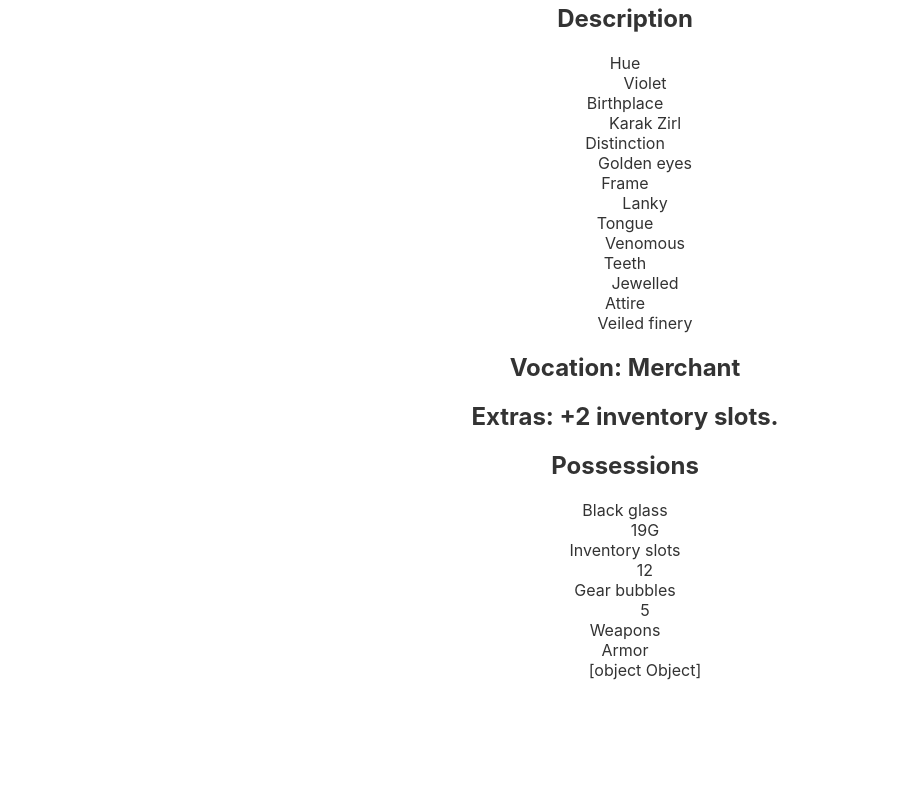
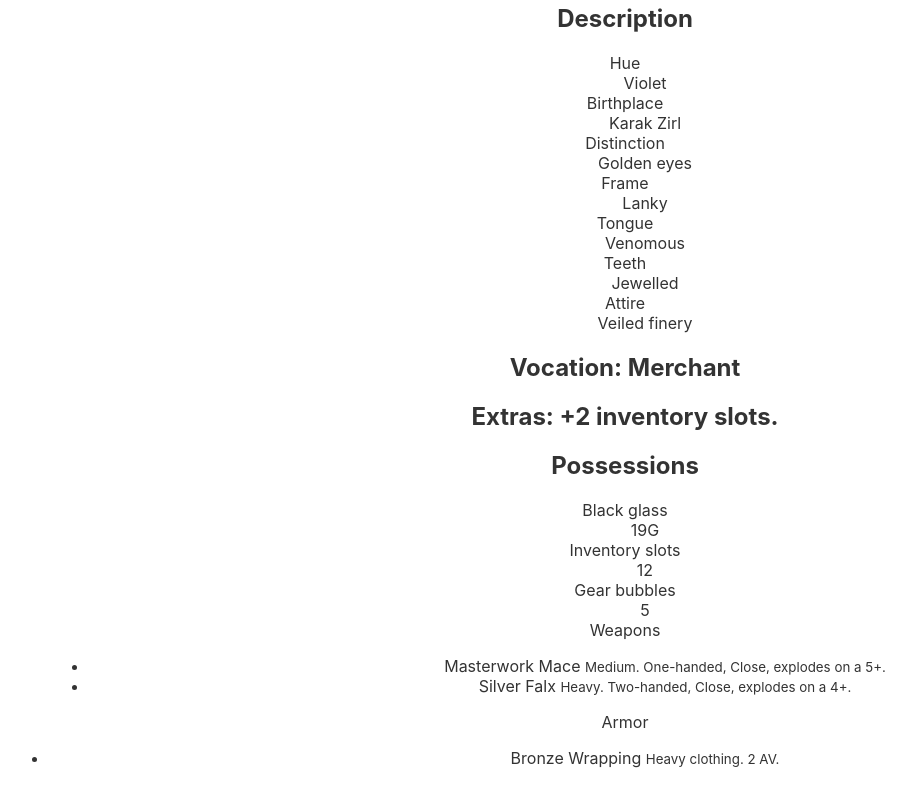
Before and after one commit to robfletcher/million-million-travelers, a Svelte app: page / in a window 1280 px wide. Shown: the part 870-1670 px from the top of the page, without its empty margins (15-925 px from the left). Before the commit the page ends 1582 px from the top, so only its background shows below. Built offline with nearby package versions, Linux system fonts and the light colour scheme.

Commit message:
weapons & armor

```diff
--- a/src/App.svelte
+++ b/src/App.svelte
@@ -1,6 +1,12 @@
 <script>
 	export let traveler;
 	export let backgrounds;
+
+	// TODO: these should only trigger when the relevant property changes
+	$: {
+		traveler.applyArchetype();
+		traveler.applyBackground();
+	}
 </script>
 
 <main>
@@ -67,9 +73,19 @@
 		<dt>Gear bubbles</dt>
 		<dd>{traveler.inventory.gearBubbles}</dd>
 		<dt>Weapons</dt>
-		<dd>{traveler.inventory.weapons}</dd>
+		<dd>
+			<ul>
+			{#each traveler.inventory.weapons as { description, type } }
+				<li>{description} <small>{type}</small></li>
+			{/each}
+			</ul>
+		</dd>
 		<dt>Armor</dt>
-		<dd>{traveler.inventory.armor}</dd>
+		<ul>
+			{#each traveler.inventory.armor as { description, type } }
+				<li>{description} <small>{type}</small></li>
+			{/each}
+			</ul>
 	</dl>
 </main>
 
--- a/src/extras.js
+++ /dev/null
@@ -1,32 +0,0 @@
-import { roll1d3, tableD66 } from './dice.js';
-import { vocations } from './vocations.js';
-
-export const extras = [
-  (traveler) => {
-    const add = roll1d3();
-    traveler.attributes.silver += add;
-    return '+1d3 (' + add + ') Silver.';
-  },
-  (traveler) => {
-    const add = roll1d3();
-    traveler.attributes.salt += add;
-    return '+1d3 (' + add + ') Salt.';
-  },
-  (traveler) => {
-    const add = roll1d3();
-    traveler.attributes.iron += add;
-    return '+1d3 (' + add + ') Iron.';
-  },
-  (traveler) => {
-    traveler.inventory.slots += 2;
-    return '+2 inventory slots.';
-  },
-  (traveler) => {
-    traveler.inventory.gearBubbles += 1;
-    return '+1 Gear Bubble.';
-  },
-  (traveler) => {
-    traveler.vocations.push(tableD66(vocations));
-    return 'Gain another vocation.';
-  }
-];
--- a/src/traveler.js
+++ b/src/traveler.js
@@ -1,34 +1,83 @@
-import { roll3d6, table1D6, table2D6, tableD20, tableD66 } from './dice.js';
+import { roll1d3, roll3d6, table1D6, table2D6, tableD20, tableD66 } from './dice.js';
 import { backgrounds } from './backgrounds.js';
 import { vocations } from './vocations.js';
-import { extras } from './extras.js';
+import { randomArmor, randomWeapon } from './weapons.js';
 
 export class Traveler {
   constructor() {
     this.background = tableD20(backgrounds);
-    this.name = table2D6(this.background.names);
+    this.name = '';
     this.description = [];
-    this.background.tables.forEach(table => {
-      this.description.push({ title: table.title, value: table2D6(table.table) });
-    });
     this.attributes = {
-      silver: roll3d6(),
+      silver: roll3d6(), // TODO: should be 4d6kh3
       salt: roll3d6(),
       iron: roll3d6()
     };
     this.archetype = 'Sword';
     this.level = 1;
     this.xp = 0;
-    this.will = 0; // TODO: base on archetype / level
-    this.stamina = 0; // TODO: base on archetype / level
+    this.will = 0;
+    this.stamina = 0;
     this.vocations = [tableD66(vocations)];
     this.blackGlass = roll3d6() + 10;
     this.inventory = {
       slots: 10,
       gearBubbles: 5,
       weapons: [],
-      armor: {}
+      armor: []
     };
-    this.extra = table1D6(extras)(this);
+    this.extra = table1D6(this.#extras)();
+  };
+
+  #extras = [
+    () => {
+      const add = roll1d3();
+      this.attributes.silver += add;
+      return '+1d3 (' + add + ') Silver.';
+    },
+    () => {
+      const add = roll1d3();
+      this.attributes.salt += add;
+      return '+1d3 (' + add + ') Salt.';
+    },
+    () => {
+      const add = roll1d3();
+      this.attributes.iron += add;
+      return '+1d3 (' + add + ') Iron.';
+    },
+    () => {
+      this.inventory.slots += 2;
+      return '+2 inventory slots.';
+    },
+    () => {
+      this.inventory.gearBubbles += 1;
+      return '+1 Gear Bubble.';
+    },
+    () => {
+      this.vocations.push(tableD66(vocations));
+      return 'Gain another vocation.';
+    }
+  ];
+
+  applyArchetype = () => {
+    if (this.archetype === 'Sword') {
+      this.will = 5;
+      this.stamina = 6;
+      this.inventory.weapons = [randomWeapon(), randomWeapon()];
+    } else {
+      this.will = 4;
+      this.stamina = 6;
+      this.inventory.weapons = [randomWeapon()];
+    }
+    this.inventory.armor = [randomArmor()];
+  };
+
+  applyBackground = () => {
+    this.name = table2D6(this.background.names);
+    this.description = [];
+    this.background.tables.forEach(table => {
+      this.description.push({ title: table.title, value: table2D6(table.table) });
+    });
+    this.description = this.description;
   }
 }
--- /dev/null
+++ b/src/weapons.js
@@ -0,0 +1,189 @@
+import { tableD20, tableD66 } from './dice.js';
+
+const weapons = {
+  aspects: ['Ritual', 'Nomad', 'Parasitic', 'Masterwork', 'Crude', 'Venomous', 'Copper', 'Meteoric', 'Obsidian', 'Silver', 'Brass', 'Fungal', 'Vorpal', 'Clockwork', 'Ancient', 'Corroded', 'Alien', 'Stone', 'Bronze', 'Ceremonial'],
+  types: [
+    {
+      form: 'Knife',
+      type: 'Small, One-handed, Close, explodes on a 6.'
+    },
+    {
+      form: 'Punch-dagger',
+      type: 'Small, One-handed, Close, explodes on a 6.'
+    },
+    {
+      form: 'Cudgel',
+      type: 'Small, One-handed, Close, explodes on a 6.'
+    },
+    {
+      form: 'Kris',
+      type: 'Small, One-handed, Close, explodes on a 6.'
+    },
+    {
+      form: 'Sling',
+      type: 'Small ranged, One-handed, Near, explodes on a 6.'
+    },
+    {
+      form: 'Javelin',
+      type: 'Small ranged, One-handed, Near, explodes on a 6.'
+    },
+    {
+      form: 'Bow',
+      type: 'Small ranged, One-handed, Near, explodes on a 6.'
+    },
+    {
+      form: 'Khopesh',
+      type: 'Medium. One-handed, Close, explodes on a 5+.'
+    },
+    {
+      form: 'Duckbill ax',
+      type: 'Medium. One-handed, Close, explodes on a 5+.'
+    },
+    {
+      form: 'Mace',
+      type: 'Medium. One-handed, Close, explodes on a 5+.'
+    },
+    {
+      form: 'Battleax',
+      type: 'Heavy. Two-handed, Close, explodes on a 4+.'
+    },
+    {
+      form: 'Spear',
+      type: 'Heavy. Two-handed, Close, explodes on a 4+.'
+    },
+    {
+      form: 'Falx',
+      type: 'Heavy. Two-handed, Close, explodes on a 4+.'
+    },
+    {
+      form: 'Heavy crossbow',
+      type: 'Heavy ranged. Two-handed, Far, explodes on a 5+.'
+    },
+    {
+      form: 'Siege bow',
+      type: 'Heavy ranged. Two-handed, Far, explodes on a 5+.'
+    },
+    {
+      form: 'Horse bow',
+      type: 'Heavy ranged. Two-handed, Far, explodes on a 5+.'
+    },
+    {
+      form: 'Handlock',
+      type: 'Light firearm. One-handed, Near, Firearm, explodes on a 4+.'
+    },
+    {
+      form: 'Hand cannon',
+      type: 'Light firearm. One-handed, Near, Firearm, explodes on a 4+.'
+    },
+    {
+      form: 'Matchlock',
+      type: 'Heavy firearm. Two-handed, Far, Firearm, explodes on a 3+.'
+    },
+    {
+      form: 'Hand-rocket',
+      type: 'Heavy firearm. Two-handed, Far, Firearm, explodes on a 3+.'
+    },
+  ]
+};
+
+const armor = {
+  aspects: ['Ancestral', 'Studded', 'Nomad', 'Spiked', 'Bronze', 'Fur-lined', 'Copper', 'Silk-lined', 'Brass', 'Tarnished', 'Ancient', 'Fungal', 'Ceremonial', 'Gaudy', 'Corroded', 'Ornate', 'Ritual', 'Stone', 'Masterwork', 'Alien'],
+  types: [
+    {
+      form: 'War-shirt',
+      type: 'Heavy clothing. 2 AV.'
+    },
+    {
+      form: 'Loincloth',
+      type: 'Heavy clothing. 2 AV.'
+    },
+    {
+      form: 'Veil',
+      type: 'Heavy clothing. 2 AV.'
+    },
+    {
+      form: 'Wrapping',
+      type: 'Heavy clothing. 2 AV.'
+    },
+    {
+      form: 'Cape',
+      type: 'Heavy clothing. 2 AV.'
+    },
+    {
+      form: 'Tunic',
+      type: 'Light armor. 4 AV.'
+    },
+    {
+      form: 'Half-scale',
+      type: 'Light armor. 4 AV.'
+    },
+    {
+      form: 'Jazerant',
+      type: 'Light armor. 4 AV.'
+    },
+    {
+      form: 'Half-chain',
+      type: 'Light armor. 4 AV.'
+    },
+    {
+      form: 'Robes',
+      type: 'Light armor. 4 AV.'
+    },
+    {
+      form: 'Lamellar',
+      type: 'Heavy armor. 6 AV.'
+    },
+    {
+      form: 'Coat of scales',
+      type: 'Heavy armor. 6 AV.'
+    },
+    {
+      form: 'Cuirass',
+      type: 'Heavy armor. 6 AV.'
+    },
+    {
+      form: 'Linothorax',
+      type: 'Heavy armor. 6 AV.'
+    },
+    {
+      form: 'Panoply',
+      type: 'Heavy armor. 6 AV.'
+    },
+    {
+      form: 'Blocker',
+      type: 'Shield. +1 AV.'
+    },
+    {
+      form: 'Parma',
+      type: 'Shield. +1 AV.'
+    },
+    {
+      form: 'Roundshield',
+      type: 'Shield. +1 AV.'
+    },
+    {
+      form: 'Tower',
+      type: 'Shield. +1 AV.'
+    },
+    {
+      form: 'Aspis',
+      type: 'Shield. +1 AV.'
+    },
+  ]
+};
+
+export const randomWeapon = () => {
+  const weapon = tableD20(weapons.types);
+  return {
+    description: tableD20(weapons.aspects) + ' ' + weapon.form,
+    type: weapon.type
+  };
+};
+
+export const randomArmor = () => {
+  const a = tableD20(armor.types);
+  return {
+    description: tableD20(armor.aspects) + ' ' + a.form,
+    type: a.type
+  };
+};
```
